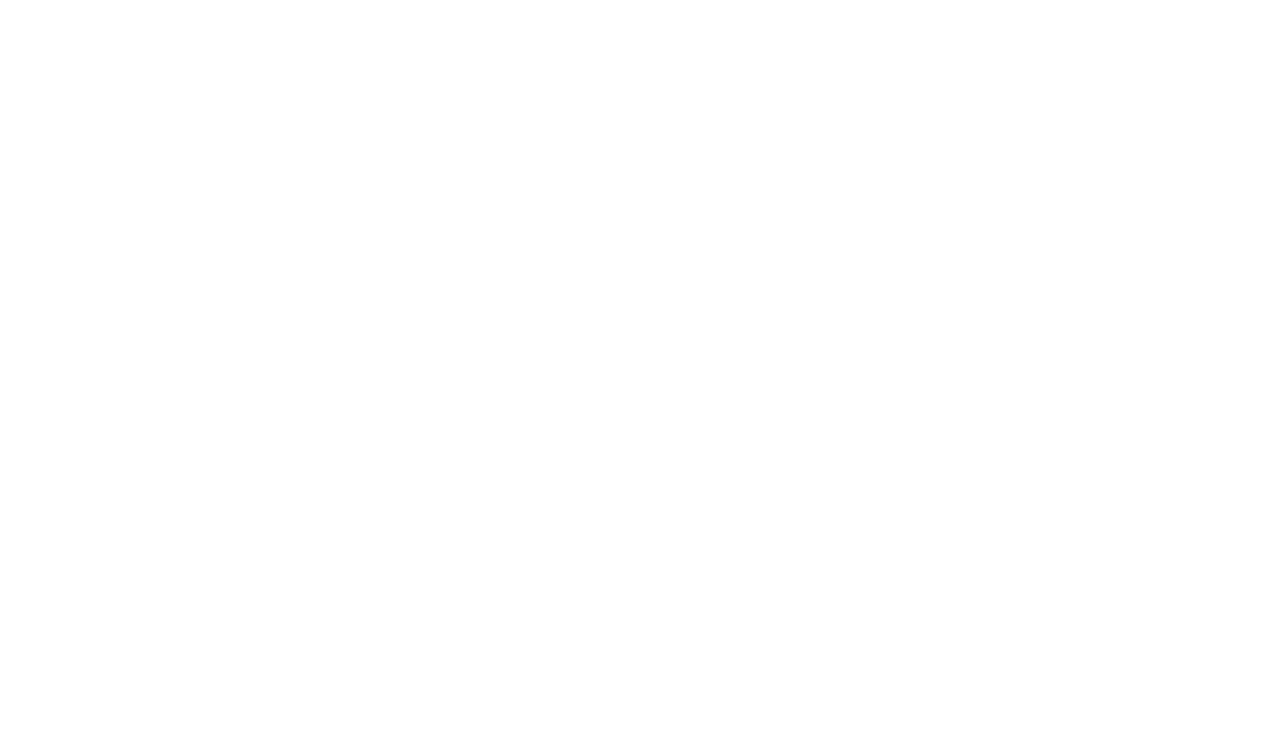
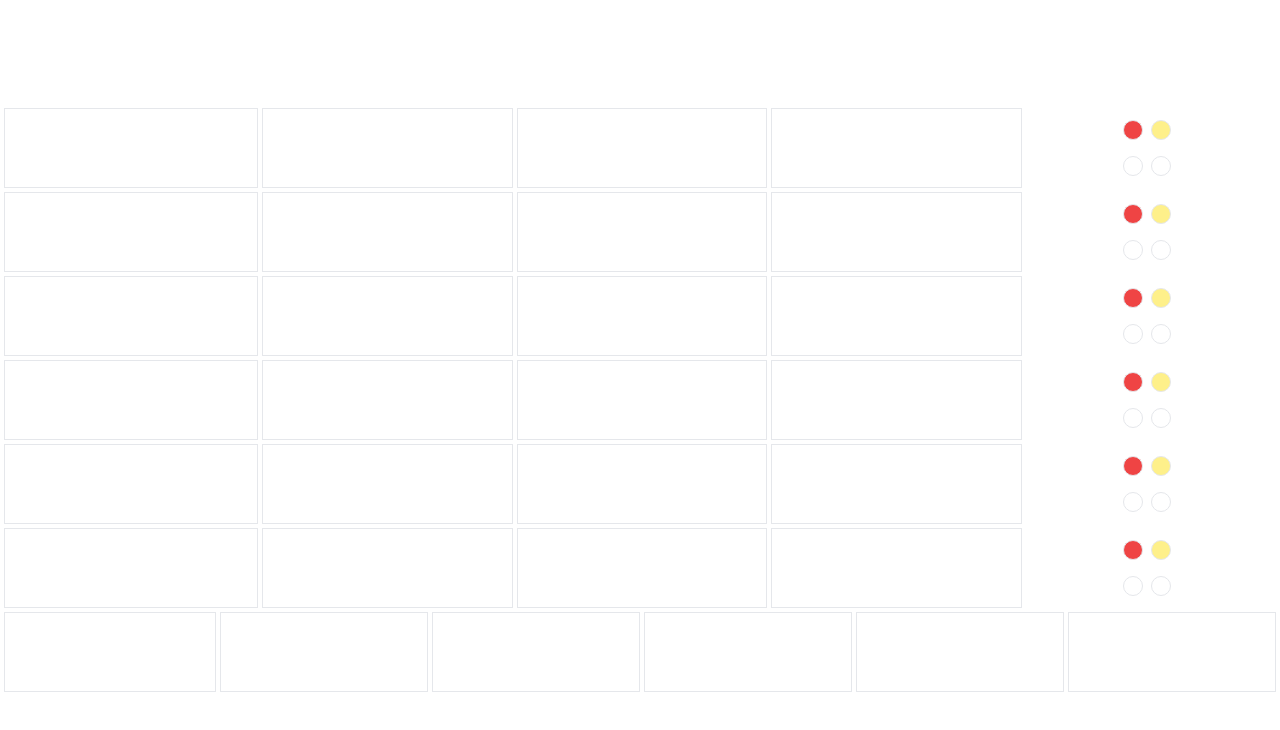
Before and after one commit to Faruk314/Slagalica, a React (Create React App) app: page /skocko in a window 1280 px wide. Before the commit this address had no page. Shown: the top 730 px of the page. Built offline with nearby package versions, Linux system fonts and the light colour scheme.

Commit message:
Created grid layout for first game

```diff
--- a/src/App.tsx
+++ b/src/App.tsx
@@ -1,11 +1,12 @@
 import React from "react";
 import { Routes, BrowserRouter, Route } from "react-router-dom";
+import Skocko from "./pages/Skocko";
 
 function App() {
   return (
     <BrowserRouter>
       <Routes>
-        <Route />
+        <Route path="/skocko" element={<Skocko />} />
       </Routes>
     </BrowserRouter>
   );
--- /dev/null
+++ b/src/pages/Skocko.tsx
@@ -0,0 +1,40 @@
+import React, { useState } from "react";
+
+const Skocko = () => {
+  const [grid, setGrid] = useState<string[][]>([
+    ["", "", "", ""],
+    ["", "", "", ""],
+    ["", "", "", ""],
+    ["", "", "", ""],
+    ["", "", "", ""],
+    ["", "", "", ""],
+  ]);
+
+  return (
+    <section className="w-full flex flex-col justify-center h-[100vh]">
+      {grid.map((row) => (
+        <div className="grid grid-cols-5 space-x-1 mx-1">
+          {row.map((col) => (
+            <div className="border h-[5rem] mt-1 cursor-pointer"></div>
+          ))}
+          <div className="h-[5rem] mt-1 flex items-center justify-center">
+            <div className="grid grid-cols-2 items-center justify-center">
+              <div className="h-5 w-5 rounded-full border bg-red-500 mr-2"></div>
+              <div className="h-5 w-5 rounded-full border bg-yellow-200"></div>
+              <div className="h-5 w-5 rounded-full border mt-4"></div>
+              <div className="h-5 w-5  rounded-full border mt-4"></div>
+            </div>
+          </div>
+        </div>
+      ))}
+
+      <div className="grid grid-cols-6 space-x-1 m-1">
+        {grid.map((figure) => (
+          <div className="border h-[5rem] cursor-pointer"></div>
+        ))}
+      </div>
+    </section>
+  );
+};
+
+export default Skocko;
```
